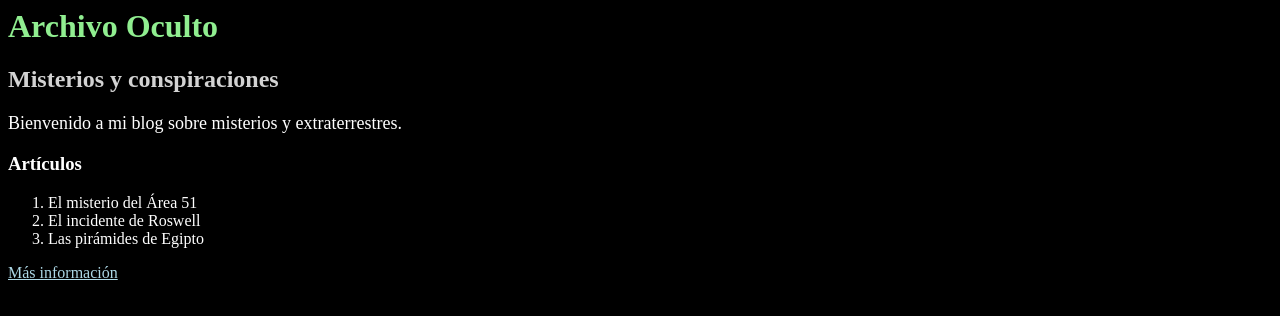
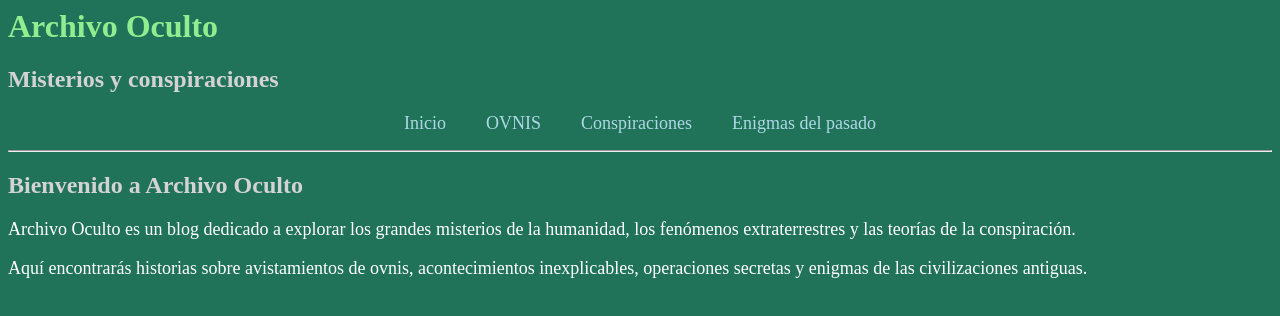
Before and after one commit to MiguelSMSp/Archivos_Ocultos, a plain HTML site: page index.html in a window 1280 px wide. Drawn offline with Linux system fonts and the light colour scheme.

Commit message:
creación apartados

```diff
--- a/index.html
+++ b/index.html
@@ -1,21 +1,41 @@
+
 <html>
     <head>
+        <meta charset="UTF-8">
         <link rel="stylesheet" href="styles.css">
+        <title>Archivo Oculto</title>
     </head>
 
     <body>
         <h1>Archivo Oculto</h1>
         <h2>Misterios y conspiraciones</h2>
 
-        <p>Bienvenido a mi blog sobre misterios y extraterrestres.</p>
+        <nav>
+            <ul>
+                <li><a href="index.html">Inicio</a></li>
+                <li><a href="ovnis.html">OVNIS</a></li>
+                <li><a href="conspiraciones.html">Conspiraciones</a></li>
+                <li><a href="enigmas.html">Enigmas del pasado</a></li>
+            </ul>
+        </nav>
 
-        <h3>Artículos</h3>
-        <ol>
-            <li>El misterio del Área 51</li>
-            <li>El incidente de Roswell</li>
-            <li>Las pirámides de Egipto</li>
-        </ol>
+        <hr>
 
-        <a href="https://www.wikipedia.org">Más información</a>
+        <h2>Bienvenido a Archivo Oculto</h2>
+
+        <p>
+            Archivo Oculto es un blog dedicado a explorar
+            los grandes misterios de la humanidad,
+            los fenómenos extraterrestres y las teorías
+            de la conspiración.
+        </p>
+
+        <p>
+            Aquí encontrarás historias sobre avistamientos
+            de ovnis, acontecimientos inexplicables,
+            operaciones secretas y enigmas de las
+            civilizaciones antiguas.
+        </p>
+
     </body>
 </html>
--- a/styles.css
+++ b/styles.css
@@ -1,6 +1,7 @@
+
 body {
-    background-color: black;
-    color: white;
+    background-color: rgb(32, 114, 88);
+    color: rgb(255, 255, 255);
 }
 
 h1 {
@@ -18,3 +19,27 @@ p {
 a {
     color: lightblue;
 }
+
+img {
+    width: 300px;
+    height: auto;
+}
+
+/* MENU DE NAVEGACION */
+
+nav ul {
+    display: flex;
+    justify-content: center;
+    gap: 40px;
+    list-style: none;
+    padding: 0;
+}
+
+nav a {
+    text-decoration: none;
+    font-size: 18px;
+}
+
+nav a:hover {
+    color: lightgreen;
+}
```
Also changed, not shown: conspiraciones.html (added, +33 -0 lines), enigmas.html (added, +33 -0 lines), ovnis.html (added, +50 -0 lines), img/area51.png (added).
